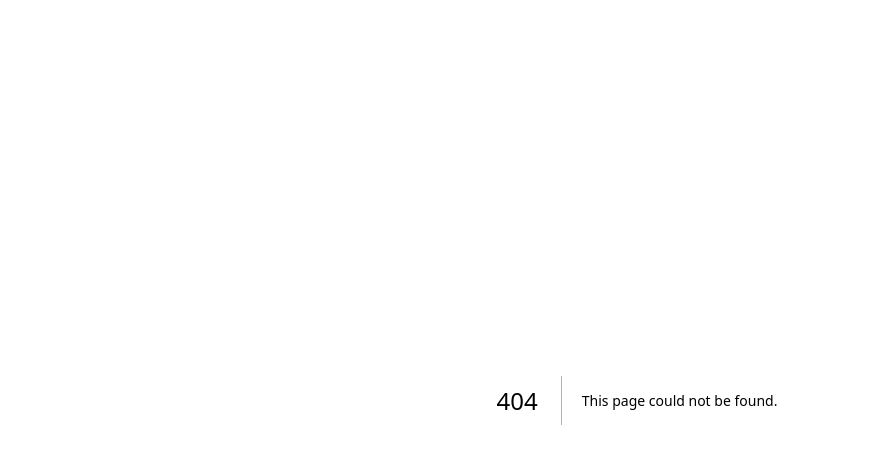
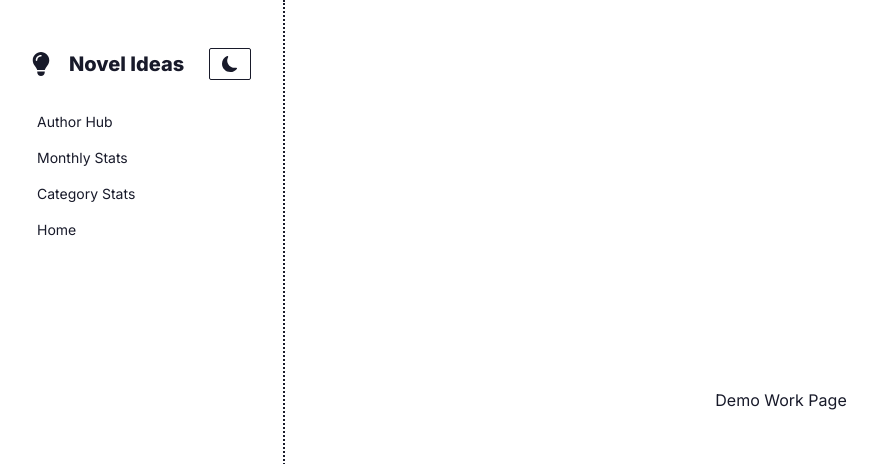
Before and after one commit to mmaustin/project-fb, a Next.js app in the folder fb/: page /demo-works/1 in a window 1280 px wide. Before the commit this address had no page. Shown: the top 464 px of the page, without its empty margins (3-880 px from the left). Built offline with nearby package versions, Linux system fonts and the light colour scheme.

Commit message:
Created a route for a single work

```diff
--- /dev/null
+++ b/fb/app/(demoRoutes)/demo-works/[id]/page.jsx
@@ -0,0 +1,12 @@
+
+
+
+const DemoWorkPage = ({ params }) => {
+
+  console.log(params.id);
+
+  return (
+    <div>Demo Work Page</div>
+  )
+}
+export default DemoWorkPage;
```
